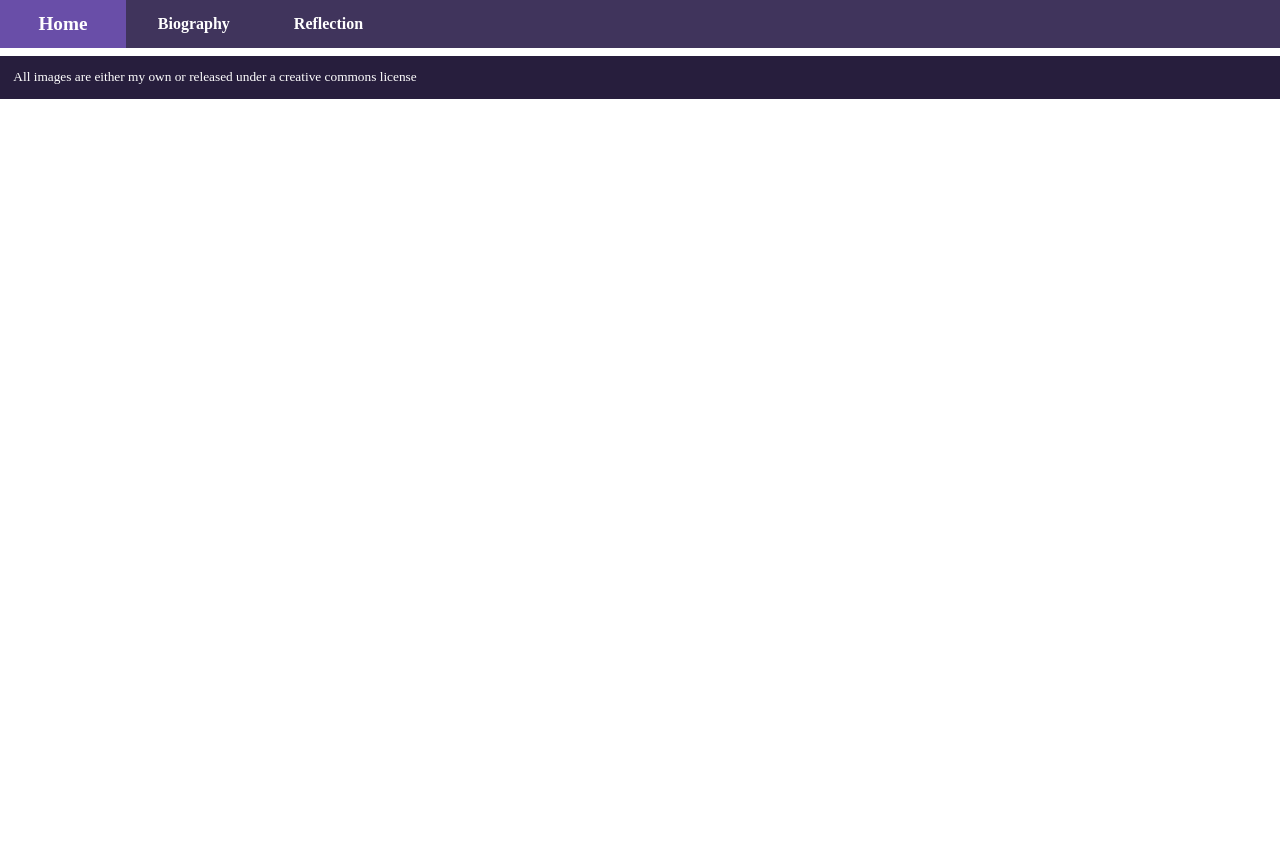
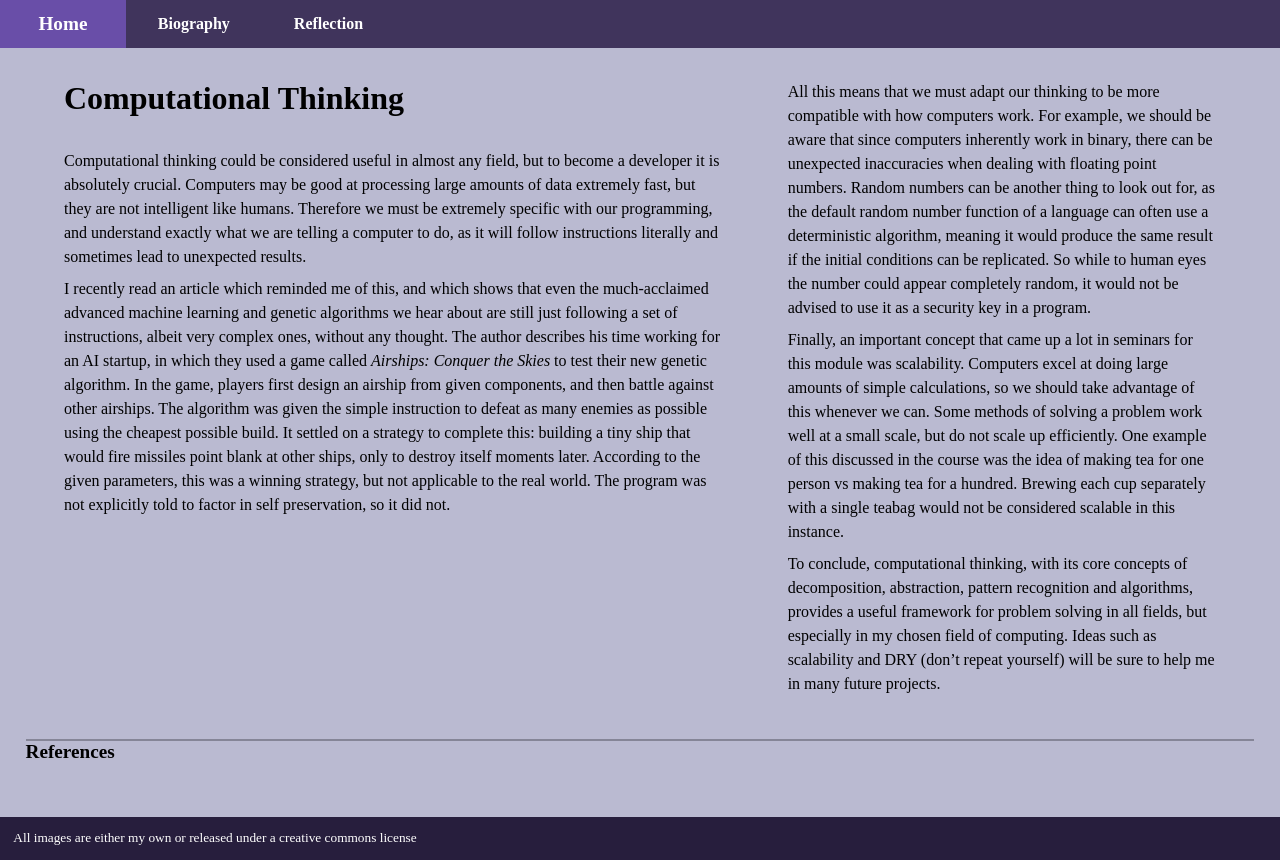
Before and after one commit to dredly/Computational_Thinking_Coursework, a plain HTML site: page index.html in a window 1280 px wide. Before the commit the page ends 800 px from the top, so only its background shows below. Drawn offline with Linux system fonts and the light colour scheme.

Commit message:
Trying to fix layout issues

```diff
--- a/index.html
+++ b/index.html
@@ -6,7 +6,7 @@
     <meta http-equiv="X-UA-Compatible" content="IE=edge">
     <meta name="viewport" content="width=device-width, initial-scale=1.0">
     <link rel="stylesheet" href="styles.css">
-    <title>My Website</title>
+    <title>Computational Thinking</title>
 </head>
 
 <body>
@@ -17,11 +17,62 @@
             <li class="nav-item nav-link"><a href="reflection.html">Reflection</a></li>
         </ul>
     </nav>
-    <article>
-        <p>
+    <article class="bg-and-padding">
+        <section>
+            <h1>Computational Thinking</h1>
+            <p>
+                Computational thinking could be considered useful in almost any field, but to become a developer it is
+                absolutely crucial. Computers may be good at processing large amounts of data extremely fast, but they
+                are not intelligent like humans. Therefore we must be extremely specific with our programming, and
+                understand exactly what we are telling a computer to do, as it will follow instructions literally and
+                sometimes lead to unexpected results.
+            </p>
+            <p>
+                I recently read an article which reminded me of this, and which shows that even the much-acclaimed
+                advanced machine learning and genetic algorithms we hear about are still just following a set of
+                instructions, albeit very complex ones, without any thought. The author describes his time working for
+                an AI startup, in which they used a game called <span class="italic"> Airships: Conquer the Skies</span>
+                to test their new genetic
+                algorithm. In the game, players first design an airship from given components, and then battle against
+                other airships. The algorithm was given the simple instruction to defeat as many enemies as possible
+                using the cheapest possible build. It settled on a strategy to complete this: building a tiny ship that
+                would fire missiles point blank at other ships, only to destroy itself moments later. According to the
+                given parameters, this was a winning strategy, but not applicable to the real world. The program was not
+                explicitly told to factor in self preservation, so it did not.
+            </p>
+        </section>
+        <section>
+            <p>
+                All this means that we must adapt our thinking to be more compatible with how computers work. For
+                example, we should be aware that since computers inherently work in binary, there can be unexpected
+                inaccuracies when dealing with floating point numbers. Random numbers can be another thing to look out
+                for, as the default random number function of a language can often use a deterministic algorithm,
+                meaning it would produce the same result if the initial conditions can be replicated. So while to human
+                eyes the number could appear completely random, it would not be advised to use it as a security key in a
+                program.
+            </p>
+            <p>
+                Finally, an important concept that came up a lot in seminars for this module was scalability. Computers
+                excel at doing large amounts of simple calculations, so we should take advantage of this whenever we
+                can. Some methods of solving a problem work well at a small scale, but do not scale up efficiently. One
+                example of this discussed in the course was the idea of making tea for one person vs making tea for a
+                hundred. Brewing each cup separately with a single teabag would not be considered scalable in this
+                instance.
+            </p>
+            <p>
+                To conclude, computational thinking, with its core concepts of decomposition, abstraction, pattern
+                recognition and algorithms, provides a useful framework for problem solving in all fields, but
+                especially in my chosen field of computing. Ideas such as scalability and DRY (don’t repeat yourself)
+                will be sure to help me in many future projects.
+            </p>
+        </section>
+    </article>
+    <section id="references" class="bg-and-padding">
+        <h2>References</h2>
+        <ul>
 
-        </p>
-    </article>
+        </ul>
+    </section>
     <footer>
         All images are either my own or released under a creative commons license
     </footer>
--- a/styles.css
+++ b/styles.css
@@ -5,6 +5,10 @@ body, body * {
 
 ul {
     list-style: none;
+}
+
+.italic {
+    font-style: italic;
 }
 
 .top-navbar {
```
Also changed, not shown: reflection.html (+2 -1 lines), 2 other files.
